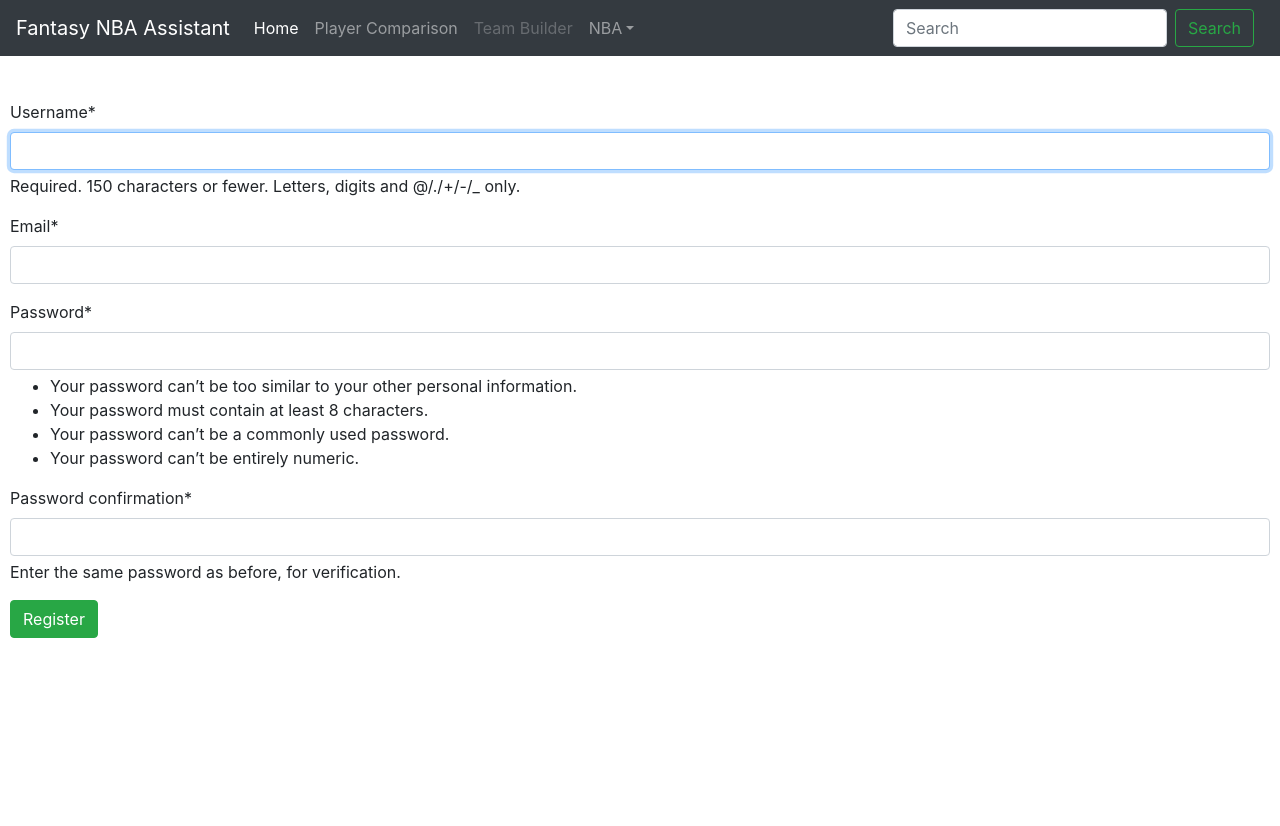
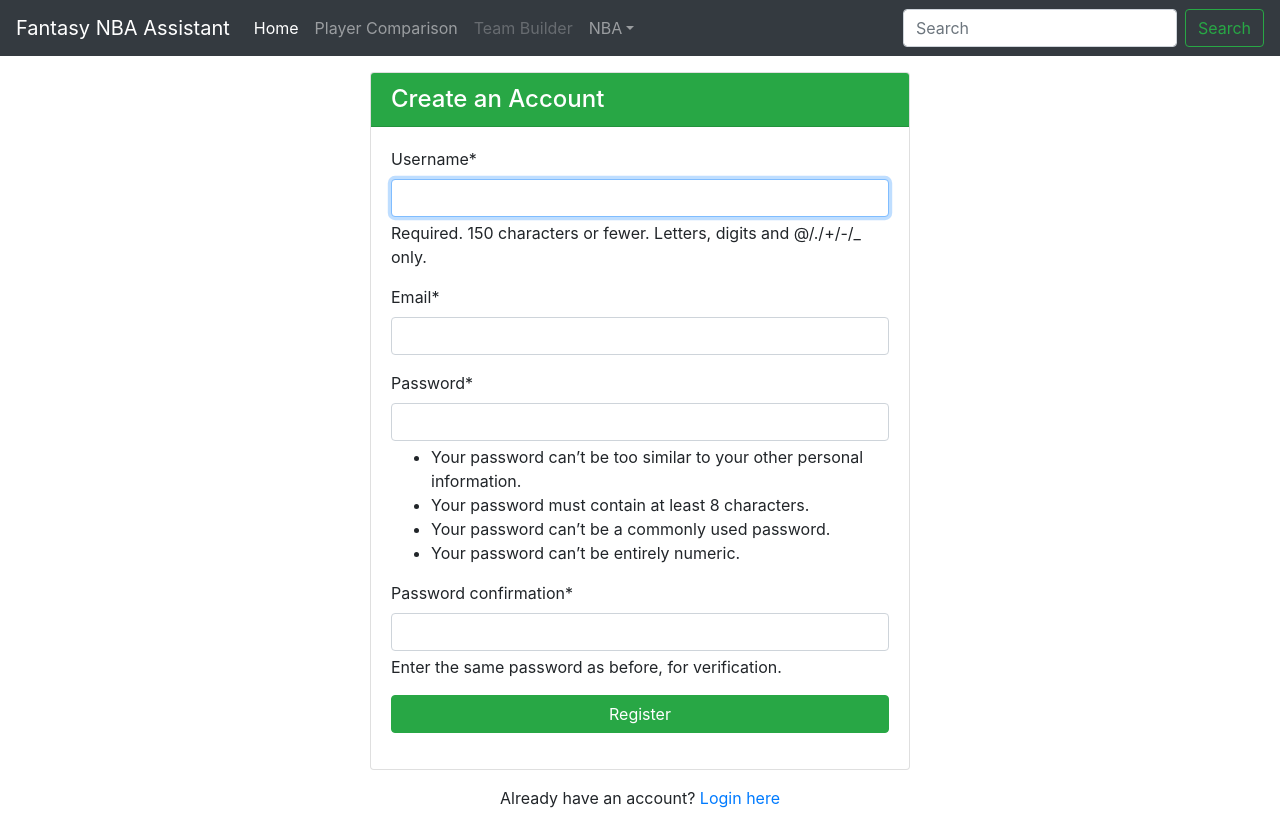
Before and after one commit to mhb786/Fantasy-NBA, a Django app: page /register/ in a window 1280 px wide. Before the commit the page ends 638 px from the top, so only its background shows below. Run offline with Django 4.2, Linux system fonts and the light colour scheme; some libraries are stand-ins or nearby versions.

Commit message:
updated html on register and login pages and restricted access to users without logging in

```diff
--- a/Fantasy_NBA/Fantasy_NBA/settings.py
+++ b/Fantasy_NBA/Fantasy_NBA/settings.py
@@ -128,6 +128,9 @@ DEFAULT_AUTO_FIELD = 'django.db.models.BigAutoField'
 
 CRISPY_TEMPLATE_PACK = "bootstrap5"
 
+# settings.py
+LOGIN_URL = 'login/'
+
 LOGIN_REDIRECT_URL = "/"
 
 LOGOUT_REDIRECT_URL = "/"
--- a/Fantasy_NBA/mysite/templates/mysite/home.html
+++ b/Fantasy_NBA/mysite/templates/mysite/home.html
@@ -3,6 +3,8 @@
 {% block title %} Home {% endblock %}
 
 {% block content %}
+<!-- base.html -->
+{% if user.is_authenticated %}
     <style type="text/css">
     h1 {
     margin-top: 50px;
@@ -56,4 +58,8 @@
     <footer class="container">
         <p>&copy; Company 2017-2020</p>
     </footer>
+{% else %}
+    {# Display content for non-logged-in users #}
+    <p>Please log in to access the content.</p>
+{% endif %}
 {% endblock %}
--- a/Fantasy_NBA/mysite/urls.py
+++ b/Fantasy_NBA/mysite/urls.py
@@ -1,6 +1,8 @@
 from django.urls import path
 from. import views
+from django.contrib.auth.decorators import login_required
+
 
 urlpatterns = [
-path("home/", views.home, name="home")
+path("", login_required(views.home), name="home")
 ]
--- a/Fantasy_NBA/mysite/views.py
+++ b/Fantasy_NBA/mysite/views.py
@@ -1,8 +1,10 @@
 from django.shortcuts import render
 from django.http import HttpResponse
-from .models import NBAPlayer
+from django.contrib.auth.decorators import login_required
+
 
 # Create your views here.
 
+@login_required
 def home(response):
     return render(response, "mysite/home.html", {})
--- a/Fantasy_NBA/register/templates/register/register.html
+++ b/Fantasy_NBA/register/templates/register/register.html
@@ -1,19 +1,28 @@
 {% extends 'mysite/base.html' %}
 
-{% block title %} Create an Account {% endblock %}
+{% block title %}Create an Account{% endblock %}
 {% load crispy_forms_tags %}
 
 {% block content %}
-<style type="text/css">
-    form {
-    margin-top: 100px;
-    margin-right: 10px;
-    margin-left: 10px;
-    }
-</style>
-    <form method="POST" class="form-group">
-        {% csrf_token %}
-        {{ form|crispy }}
-        <button type="submit" class="btn btn-success">Register</button>
-    </form>
+<div class="container mt-5 pt-4">
+  <div class="row justify-content-center">
+    <div class="col-md-6">
+      <div class="card">
+        <div class="card-header bg-success text-white">
+          <h4 class="mb-0">Create an Account</h4>
+        </div>
+        <div class="card-body">
+          <form method="POST" class="form-group">
+            {% csrf_token %}
+            {{ form|crispy }}
+            <button type="submit" class="btn btn-success btn-block mt-3">Register</button>
+          </form>
+        </div>
+      </div>
+      <div class="text-center mt-3">
+        <p>Already have an account? <a href="{% url 'login' %}">Login here</a></p>
+      </div>
+    </div>
+  </div>
+</div>
 {% endblock %}
```
Also changed, not shown: Fantasy_NBA/register/templates/registration/login.html (+23 -8 lines), Fantasy_NBA/db.sqlite3. Lines whose indentation alone changed are shown as unchanged.
